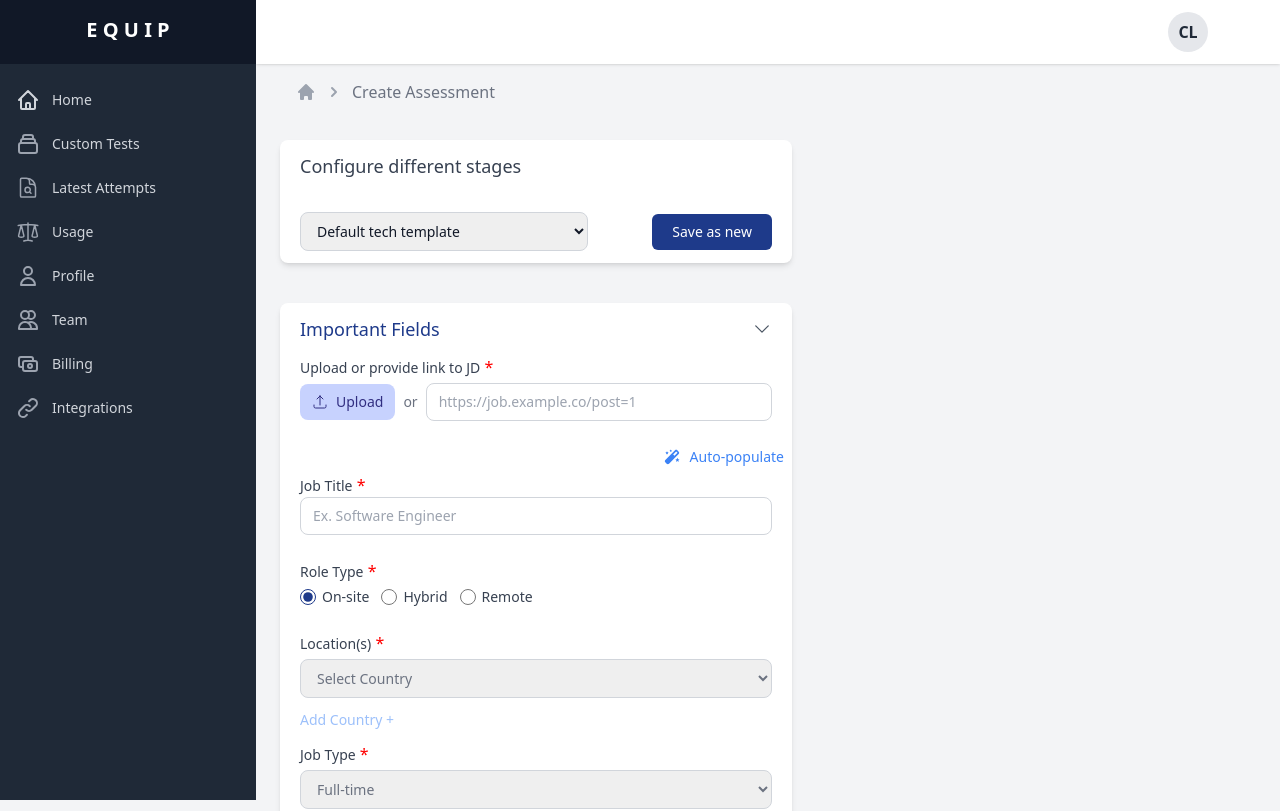
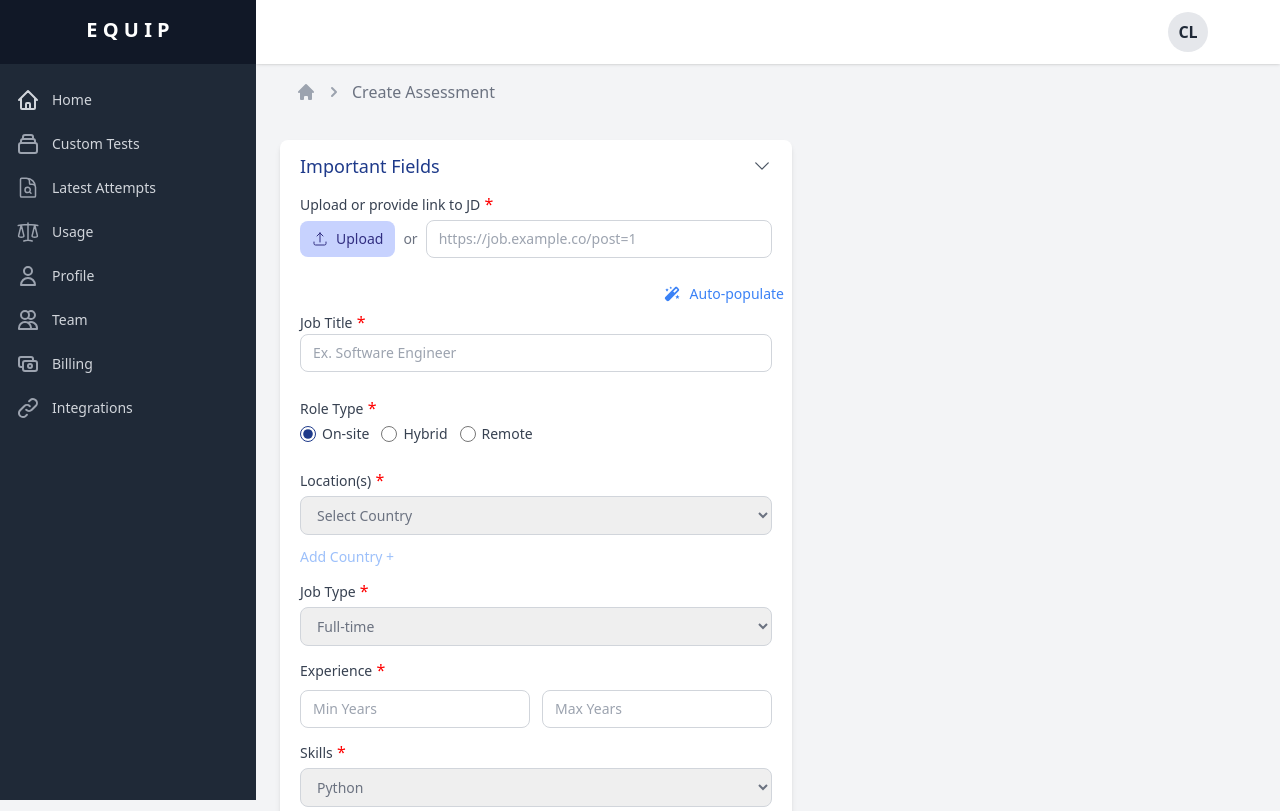
Before and after one commit to jibranjan/tanstack-form, a React (Vite) app: page / in a window 1280 px wide. Shown: the top 811 px of the page. Built offline with nearby package versions, Linux system fonts and the light colour scheme.

Commit message:
remove stages file

```diff
--- a/src/Form.tsx
+++ b/src/Form.tsx
@@ -3,7 +3,6 @@ import FieldAccordion from "./FieldAccordion.tsx"
 import ImportantFields from "./job-description-tab/ImportantFields.tsx"
 import OtherFields from "./job-description-tab/OtherFields.tsx"
 import JobApplication from "./job-application-tab/JobApplication.tsx"
-import Stages from "./stages-tab/stages.tsx"
 
 function Form() {
     const form = useForm({
@@ -30,8 +29,6 @@ function Form() {
         >
             {/* Important Fields */}
             <div className="flex flex-col gap-10">
-                <Stages form={form} />
-
                 <FieldAccordion fieldName="Important Fields">
                     <ImportantFields form={form}  />
                 </FieldAccordion>
--- a/src/stages-tab/Stages.tsx
+++ /dev/null
@@ -1,41 +0,0 @@
-import React from 'react'
-
-interface StagesProps {
-    form: any;
-}
-
-const Stages = ({form}: StagesProps) => {
-  return (
-    <section className="flex flex-col gap-5 bg-white rounded-lg px-5 py-3 shadow-md">
-        <h2 className="text-gray-700 text-lg mb-3">Configure different stages</h2>
-
-        <div className='flex items-center justify-between gap-2'>
-            <form.Field
-                name="stage"
-                children={(field: any) => (
-                    <select
-                        name="stage"
-                        id="stage"
-                        className="text-sm text-gray-900 ring-0 border border-gray-300 w-full max-w-72 py-2 px-3 rounded-lg"
-                        onChange={(e) => field.handleChange(e.target.value)}
-                        onBlur={field.handleBlur}
-                    >
-                        <option value="tech-template">Default tech template</option>
-                        <option value="non-tech-template">Default non-tech template</option>
-                        <option value="custom-template">My custom hiring template</option>
-                    </select>
-                )}
-            />
-
-            <div
-                className="text-sm text-white font-light cursor-pointer flex items-center gap-1 bg-blue-900 px-5 py-2 rounded-md active:scale-95 transition-all duration-150 ease-in-out"
-                onClick={() => {
-                    // Will have to make a post req.
-                }}
-            >Save as new</div>
-        </div>
-    </section>
-  )
-}
-
-export default Stages
```
